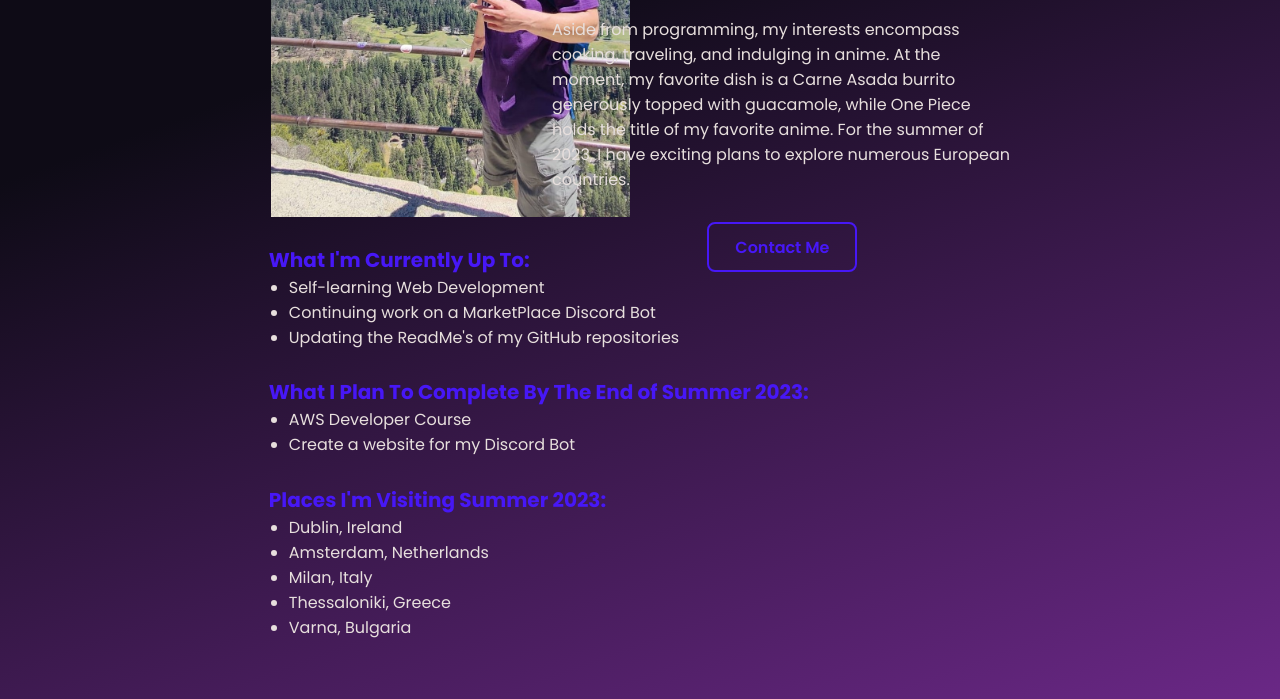
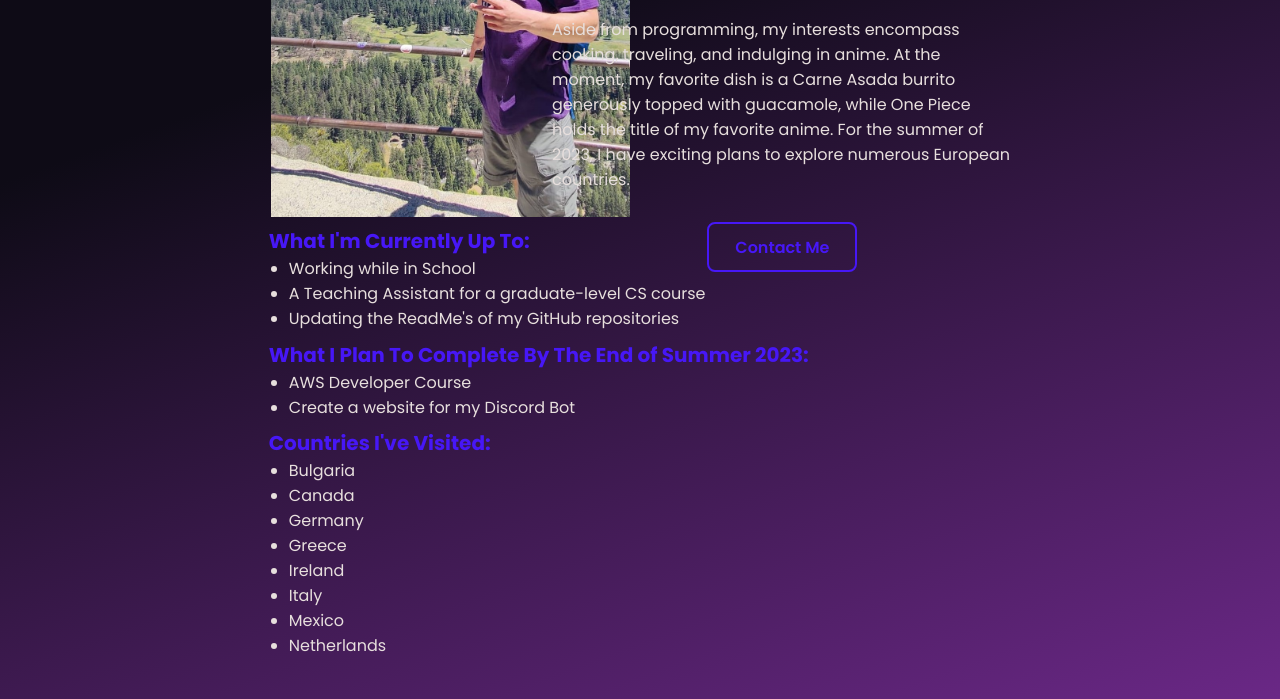
Before and after one commit to tsanevp/PersonalWebsite, a plain HTML site: page About.html in a window 1280 px wide. Shown: the part 543-1242 px from the top of the page. Drawn offline with nearby package versions, Linux system fonts and the light colour scheme.

Commit message:
updated projects and resume

```diff
--- a/About.html
+++ b/About.html
@@ -61,8 +61,8 @@
             <div id="current-work">
                 <h3>What I'm Currently Up To:</h3>
                 <ul class="bullet-list">
-                    <li>Self-learning Web Development</li>
-                    <li>Continuing work on a MarketPlace Discord Bot</li>
+                    <li>Working while in School</li>
+                    <li>A Teaching Assistant for a graduate-level CS course</li>
                     <li>Updating the ReadMe's of my GitHub repositories</li>
                 </ul>
             </div>
@@ -74,13 +74,16 @@
                 </ul>
             </div>
             <div id="travel-plans">
-                <h3>Places I'm Visiting Summer 2023:</h3>
+                <h3>Countries I've Visited:</h3>
                 <ul class="bullet-list">
-                    <li>Dublin, Ireland</li>
-                    <li>Amsterdam, Netherlands</li>
-                    <li>Milan, Italy</li>
-                    <li>Thessaloniki, Greece</li>
-                    <li>Varna, Bulgaria</li>
+                    <li>Bulgaria</li>
+                    <li>Canada</li>
+                    <li>Germany</li>
+                    <li>Greece</li>
+                    <li>Ireland</li>
+                    <li>Italy</li>
+                    <li>Mexico</li>
+                    <li>Netherlands</li>
                 </ul>
             </div>
         </div>
```
Also changed, not shown: Projects.html (+19 -0 lines), index.html (+1 -1 lines), assets/images/MusicAlbumArchitecture.png (added).
